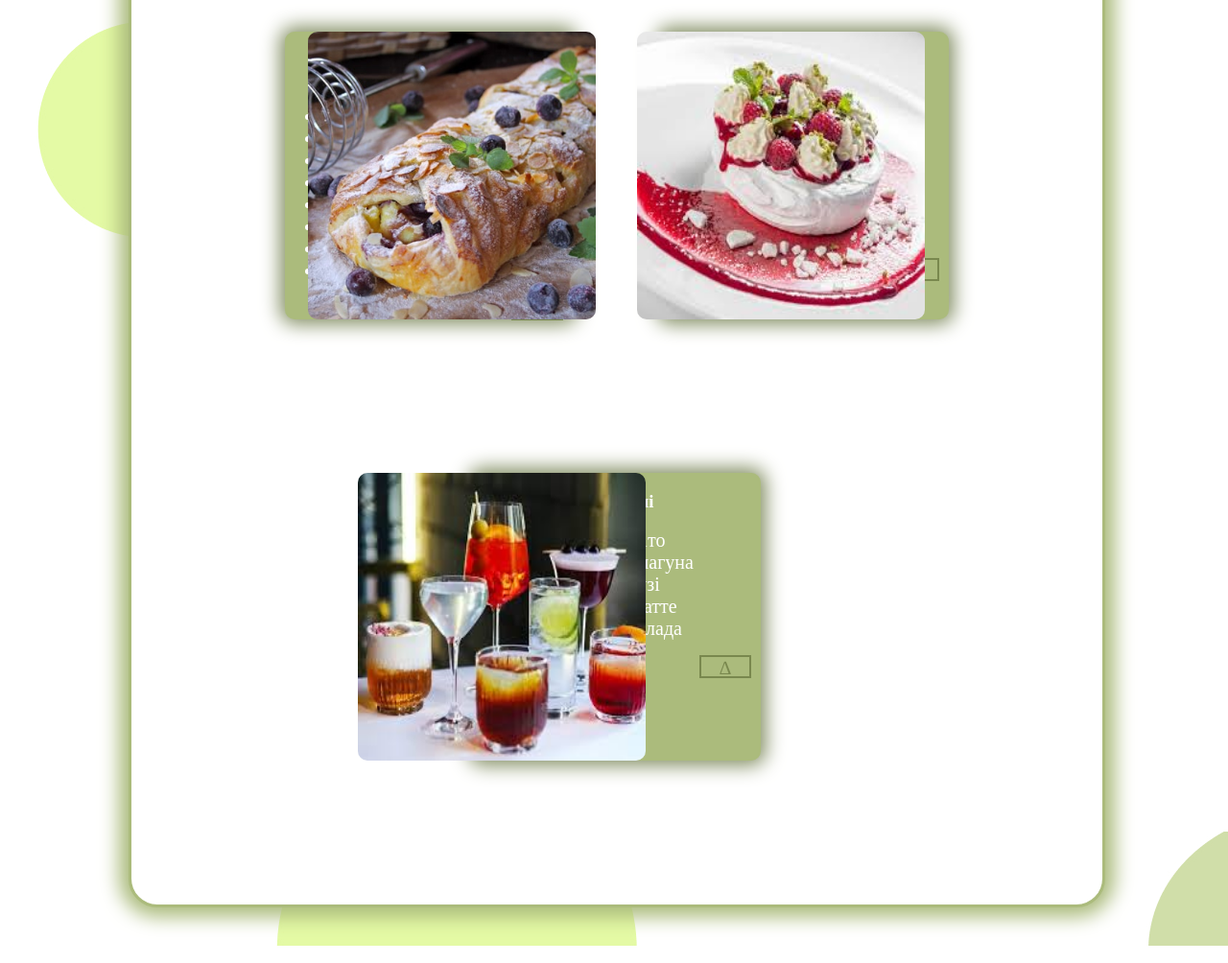
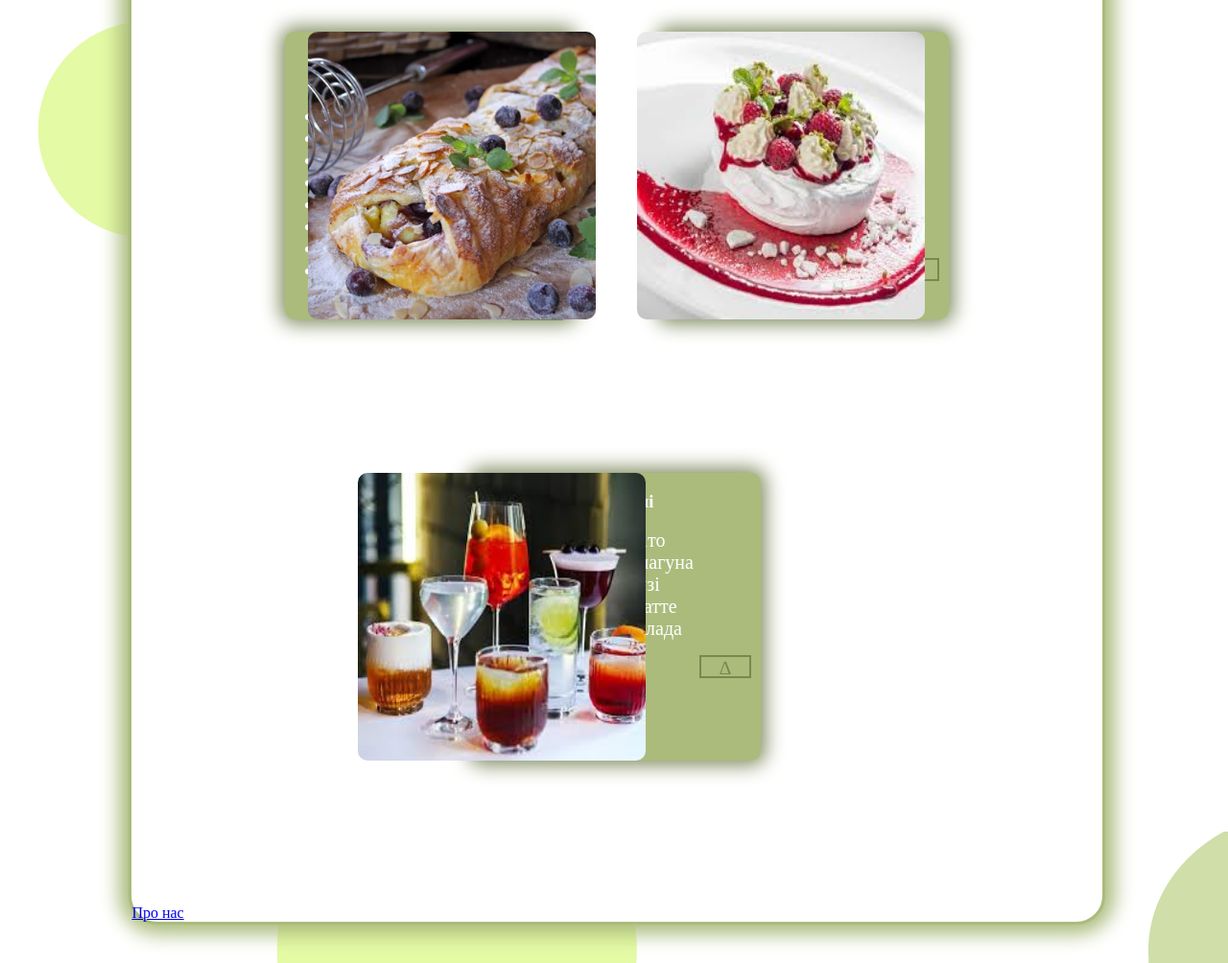
Before and after one commit to Vladzavadskiy/Resepty, a plain HTML site: page index.html in a window 1280 px wide. Shown: the part 1233-2237 px from the top of the page at 96% size. Drawn offline with nearby package versions, Linux system fonts and the light colour scheme.

Commit message:
Update index.html

```diff
--- a/index.html
+++ b/index.html
@@ -149,6 +149,7 @@
                     <div class="cnopka7">∆</div>
             </div>
         </div>
+        <div class="pro"><a class="aa" href="https://victoria7848.github.io/first/">Про нас</a></div>
     </main>
     <script src='https://cdn.jsdelivr.net/npm/animejs@3.2.2/lib/anime.min.js' ></script>
     <script src="script.js"></script>
```
